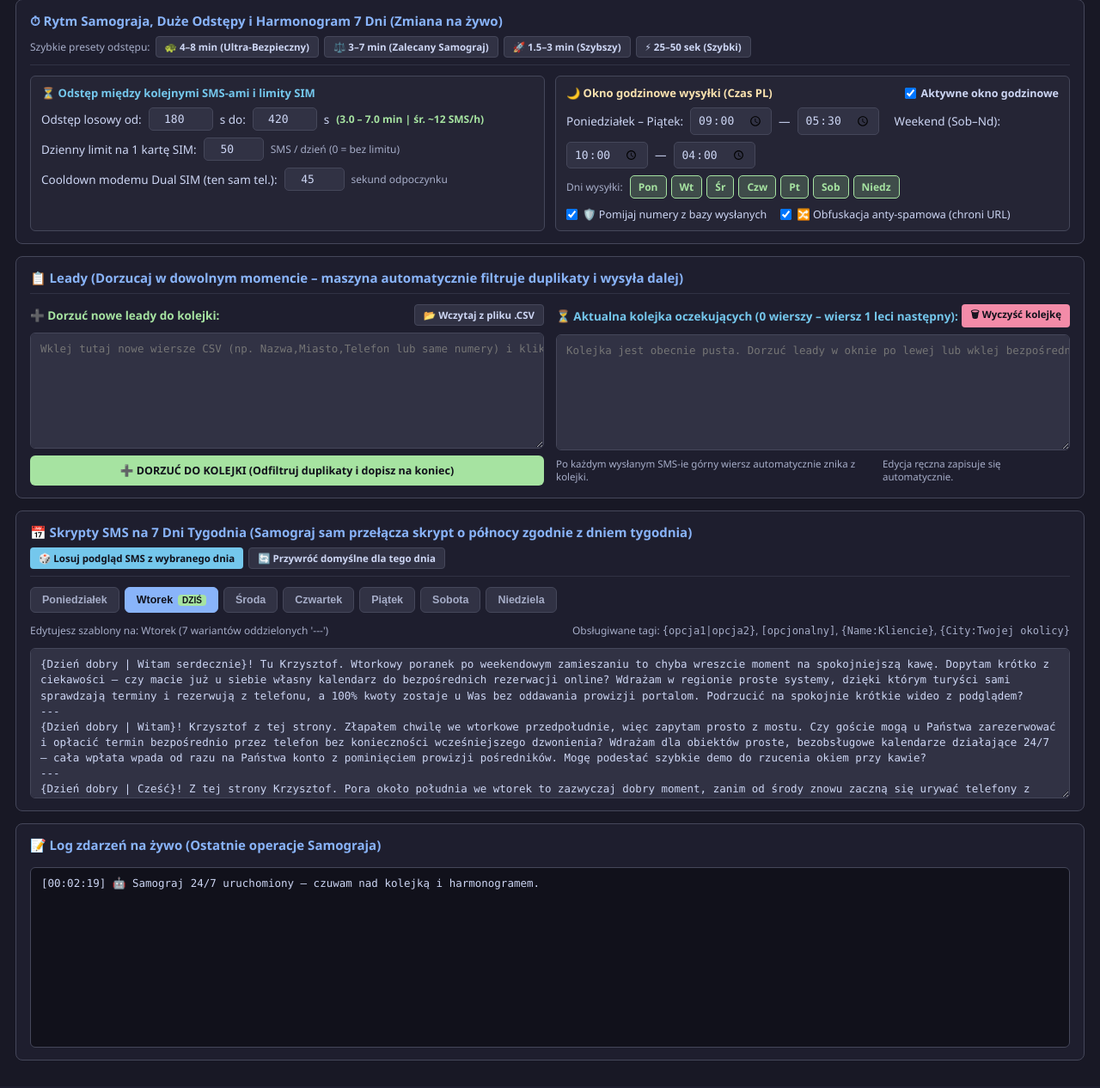
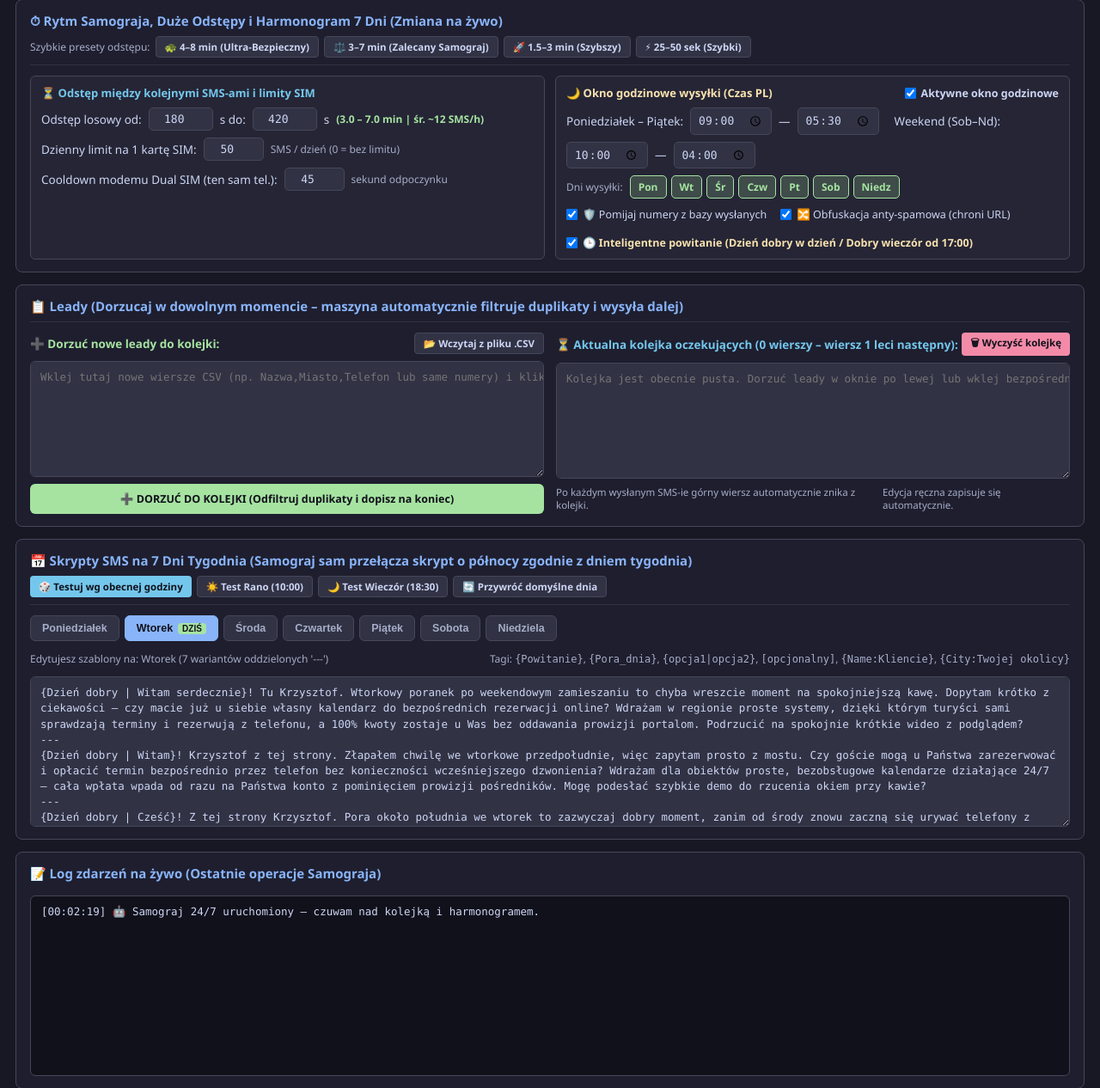
Before and after one commit to foliowiecsztywnygit/sms-sender, a FastAPI app: page / in a window 1280 px wide. Shown: the part 533-1799 px from the top of the page at 86% size. Before the commit the page ends 1767 px from the top, so only its background shows below. Run offline with FastAPI, Linux system fonts and the light colour scheme.

Commit message:
Dodano inteligentny dobor powitania (Dzien dobry / Dobry wieczor od 17:00 oraz auto-adaptacje pory dnia)

```diff
--- a/web_app/app.py
+++ b/web_app/app.py
@@ -241,6 +241,7 @@ state = {
     # Opcje anty-spam i duplikaty
     "obfuscation_enabled": True,
     "skip_duplicates": True,
+    "smart_greeting_enabled": True,  # Automatyczny dobór: Dzień dobry (w dzień) / Dobry wieczór (od 17:00)
     # Statystyki dzienne i całkowite
     "stats_date": "",
     "sent_today_total": 0,
@@ -442,6 +443,104 @@ def parse_csv_line(line: str) -> dict | None:
 
 
 # ──────────────────────────────────────────────
+# INTELIGENTNE POWITANIA I ADAPTACJA DO PORY DNIA
+# ──────────────────────────────────────────────
+DAYS_STEMS = {
+    "poniedziałek": ("poniedziałkowy", "poniedziałkowe", "poniedziałkowym"),
+    "wtorek": ("wtorkowy", "wtorkowe", "wtorkowym"),
+    "środa": ("środowy", "środowe", "środowym"),
+    "czwartek": ("czwartkowy", "czwartkowe", "czwartkowym"),
+    "piątek": ("piątkowy", "piątkowe", "piątkowym"),
+    "sobota": ("sobotni", "sobotnie", "sobotnim"),
+    "niedziela": ("niedzielny", "niedzielne", "niedzielnym"),
+}
+
+def get_time_of_day_context(dt: datetime | None = None) -> dict:
+    if dt is None:
+        dt = now_pl()
+    hour = dt.hour
+    minute = dt.minute
+    total_min = hour * 60 + minute
+
+    # Rano: do 12:00, Popołudnie: 12:00 - 17:00, Wieczór: od 17:00
+    if total_min < 12 * 60:
+        greetings = ["Dzień dobry", "Witam serdecznie", "Witam", "Cześć"]
+        pora_dnia = "przedpołudnie"
+        pora_opis = "poranek"
+    elif total_min < 17 * 60:
+        greetings = ["Dzień dobry", "Witam serdecznie", "Witam", "Cześć"]
+        pora_dnia = "popołudnie"
+        pora_opis = "popołudnie"
+    else:
+        # Od 17:00 (wieczór)
+        greetings = ["Dobry wieczór", "Witam serdecznie", "Witam", "Cześć"]
+        pora_dnia = "wieczór"
+        pora_opis = "wieczór"
+
+    return {
+        "dt": dt,
+        "hour": hour,
+        "is_evening": total_min >= 17 * 60,
+        "is_afternoon": 12 * 60 <= total_min < 17 * 60,
+        "greetings": greetings,
+        "greeting": random.choice(greetings),
+        "pora_dnia": pora_dnia,
+        "pora_opis": pora_opis,
+    }
+
+
+def adapt_time_of_day(text: str, dt: datetime | None = None) -> str:
+    """
+    Automatycznie dostosowuje powitania i kontekstowe pory dnia w tekście:
+    - Od 17:00: zamienia 'Dzień dobry' na 'Dobry wieczór' oraz 'poranek'/'przedpołudnie' na 'wieczór'.
+    - Przed 17:00: zamienia ewentualny 'Dobry wieczór' na 'Dzień dobry'.
+    - W godzinach popołudniowych (12:00-17:00): zamienia zwroty poranne na 'popołudnie'.
+    """
+    tod = get_time_of_day_context(dt)
+    is_evening = tod["is_evening"]
+    is_afternoon = tod["is_afternoon"]
+
+    def _replace_keep_case(pattern: str, replacement: str, string: str) -> str:
+        def _cb(m):
+            matched = m.group(0)
+            rep = replacement
+            if matched and matched[0].isupper():
+                rep = rep[0].upper() + rep[1:]
+            return rep
+        return re.sub(pattern, _cb, string, flags=re.IGNORECASE)
+
+    # 1. Adaptacja bezpośrednich powitań
+    if is_evening:
+        text = _replace_keep_case(r"\b[Dd]zień dobry\b", "Dobry wieczór", text)
+    else:
+        text = _replace_keep_case(r"\b[Dd]obry wieczór\b", "Dzień dobry", text)
+
+    # 2. Zwroty z dniami tygodnia (np. wtorkowy poranek -> wtorkowy wieczór)
+    for _, (masc, neut, _) in DAYS_STEMS.items():
+        if is_evening:
+            text = _replace_keep_case(rf"\b{masc}\s+poranek\b", f"{masc} wieczór", text)
+            text = _replace_keep_case(rf"\bwe?\s+{neut}\s+przedpołudnie\b", f"w ten {masc} wieczór", text)
+            text = _replace_keep_case(rf"\b{neut}\s+przedpołudnie\b", f"{masc} wieczór", text)
+            text = _replace_keep_case(rf"\b{neut}\s+popołudnie\b", f"{masc} wieczór", text)
+        elif is_afternoon:
+            text = _replace_keep_case(rf"\b{masc}\s+poranek\b", f"{neut} popołudnie", text)
+            text = _replace_keep_case(rf"\bwe?\s+{neut}\s+przedpołudnie\b", f"w {neut} popołudnie", text)
+            text = _replace_keep_case(rf"\b{neut}\s+przedpołudnie\b", f"{neut} popołudnie", text)
+
+    if is_evening:
+        text = _replace_keep_case(r"\b(o|około|koło)\s+południa\b", "wieczorem", text)
+        text = _replace_keep_case(r"\bwe?\s+przedpołudnie\b", "wieczorem", text)
+        text = _replace_keep_case(r"\bporann(e|ych)\s+sprawy\b", "dzisiejsze sprawy", text)
+        text = _replace_keep_case(r"\bporanną kawę\b", "wieczorną herbatę", text)
+        text = _replace_keep_case(r"\bprzy kawie\b", "wieczorem", text)
+    elif is_afternoon:
+        text = _replace_keep_case(r"\bporann(e|ych)\s+sprawy\b", "dzisiejsze sprawy", text)
+        text = _replace_keep_case(r"\bporanną kawę\b", "popołudniową kawę", text)
+
+    return text
+
+
+# ──────────────────────────────────────────────
 # ZAAWANSOWANY SPINTAX I BEZPIECZNA OBFUSKACJA
 # ──────────────────────────────────────────────
 def resolve_spintax(text: str, context: dict | None = None) -> str:
@@ -450,6 +549,8 @@ def resolve_spintax(text: str, context: dict | None = None) -> str:
 
     name = context.get("name", "").strip()
     city = context.get("city", "").strip()
+    dt = context.get("dt") or now_pl()
+    tod = get_time_of_day_context(dt)
 
     def replace_var(m):
         var_name = m.group(1).lower()
@@ -461,6 +562,11 @@ def resolve_spintax(text: str, context: dict | None = None) -> str:
         return m.group(0)
 
     text = re.sub(r"\{(Name|City)(?::([^}]*))?\}", replace_var, text, flags=re.IGNORECASE)
+
+    # Dynamiczne tagi pory dnia i powitania: {Powitanie}, {Greeting}, {Pora_dnia}, {Pora_opis}
+    text = re.sub(r"\{(Powitanie|Greeting)\}", lambda m: tod["greeting"], text, flags=re.IGNORECASE)
+    text = re.sub(r"\{(Pora_dnia|Time_of_day)\}", lambda m: tod["pora_dnia"], text, flags=re.IGNORECASE)
+    text = re.sub(r"\{(Pora_opis)\}", lambda m: tod["pora_opis"], text, flags=re.IGNORECASE)
 
     def replace_rand_num(m):
         try:
@@ -505,7 +611,14 @@ def resolve_spintax(text: str, context: dict | None = None) -> str:
         loops += 1
 
     lines = [re.sub(r"[ \t]{2,}", " ", l).strip() for l in text.splitlines()]
-    return "\n".join(lines)
+    result = "\n".join(lines)
+
+    # Automatyczna adaptacja powitań i pory dnia (jeśli opcja włączona)
+    smart_greeting = context.get("smart_greeting", state.get("smart_greeting_enabled", True))
+    if smart_greeting:
+        result = adapt_time_of_day(result, dt)
+
+    return result
 
 
 def apply_obfuscation(text: str) -> str:
@@ -778,7 +891,7 @@ def worker_loop():
             sim_step = int(state.get("sim_step", 0))
 
         base_tpl = random.choice(templates_list)
-        text_spun = resolve_spintax(base_tpl, {"name": parsed["name"], "city": parsed["city"]})
+        text_spun = resolve_spintax(base_tpl, {"name": parsed["name"], "city": parsed["city"], "dt": dt_now})
         final_text = apply_obfuscation(text_spun) if obfuscate else text_spun
 
         sim_info = active_sims[sim_step % len(active_sims)]
@@ -991,6 +1104,7 @@ async def get_state():
             "active_days": state.get("active_days", [0, 1, 2, 3, 4, 5, 6]),
             "obfuscation_enabled": state.get("obfuscation_enabled", True),
             "skip_duplicates": state.get("skip_duplicates", True),
+            "smart_greeting_enabled": state.get("smart_greeting_enabled", True),
             "sent_today_total": state.get("sent_today_total", 0),
             "sent_today_per_sim": state.get("sent_today_per_sim", {}),
             "sent_total_all_time": state.get("sent_total_all_time", len(sent_numbers_set)),
@@ -1047,6 +1161,8 @@ async def save_config(request: Request):
             state["obfuscation_enabled"] = bool(data["obfuscation_enabled"])
         if "skip_duplicates" in data:
             state["skip_duplicates"] = bool(data["skip_duplicates"])
+        if "smart_greeting_enabled" in data:
+            state["smart_greeting_enabled"] = bool(data["smart_greeting_enabled"])
 
     save_state()
     return {"status": "ok"}
@@ -1331,7 +1447,20 @@ async def test_spintax(request: Request):
         return {"status": "error", "message": "Brak szablonów SMS w tym dniu."}
 
     tpl = random.choice(templates_list)
-    sample_context = {"name": data.get("name", "Willa Panorama"), "city": data.get("city", "Zakopane")}
+    test_dt = now_pl()
+    if "hour" in data and str(data["hour"]).isdigit():
+        try:
+            test_dt = test_dt.replace(hour=int(data["hour"]), minute=int(data.get("minute", 0)))
+        except ValueError:
+            pass
+
+    tod = get_time_of_day_context(test_dt)
+    sample_context = {
+        "name": data.get("name", "Willa Panorama"),
+        "city": data.get("city", "Zakopane"),
+        "dt": test_dt,
+        "smart_greeting": bool(data.get("smart_greeting", state.get("smart_greeting_enabled", True))),
+    }
     spun = resolve_spintax(tpl, sample_context)
     obfuscated = apply_obfuscation(spun) if state.get("obfuscation_enabled", True) else spun
     return {
@@ -1341,4 +1470,7 @@ async def test_spintax(request: Request):
         "spun": spun,
         "final": obfuscated,
         "char_count": len(obfuscated),
+        "simulated_time": test_dt.strftime("%H:%M"),
+        "is_evening": tod["is_evening"],
+        "pora_dnia": tod["pora_dnia"],
     }
--- a/web_app/templates/index.html
+++ b/web_app/templates/index.html
@@ -643,12 +643,15 @@
                         </div>
                     </div>
 
-                    <div class="settings-row" style="margin-top: 2px; gap: 16px;">
+                    <div class="settings-row" style="margin-top: 2px; gap: 16px; flex-wrap: wrap;">
                         <label style="display: inline-flex; align-items: center; gap: 6px; cursor: pointer; font-size: 12.5px;">
                             <input type="checkbox" id="skipDuplicates" checked> 🛡️ Pomijaj numery z bazy wysłanych
                         </label>
                         <label style="display: inline-flex; align-items: center; gap: 6px; cursor: pointer; font-size: 12.5px;">
                             <input type="checkbox" id="obfuscationEnabled" checked> 🔀 Obfuskacja anty-spamowa (chroni URL)
+                        </label>
+                        <label style="display: inline-flex; align-items: center; gap: 6px; cursor: pointer; font-size: 12.5px; color: var(--accent-yellow); font-weight: 600;">
+                            <input type="checkbox" id="smartGreetingEnabled" checked> 🕒 Inteligentne powitanie (Dzień dobry w dzień / Dobry wieczór od 17:00)
                         </label>
                     </div>
                 </div>
@@ -701,9 +704,11 @@
                 <div class="section-title">
                     <span>📅 Skrypty SMS na 7 Dni Tygodnia (Samograj sam przełącza skrypt o północy zgodnie z dniem tygodnia)</span>
                 </div>
-                <div style="display: flex; gap: 6px;">
-                    <button class="btn btn-skip btn-sm" onclick="testCurrentDaySpintax()">🎲 Losuj podgląd SMS z wybranego dnia</button>
-                    <button class="btn btn-secondary btn-sm" onclick="restoreDayTemplates()">🔄 Przywróć domyślne dla tego dnia</button>
+                <div style="display: flex; gap: 6px; flex-wrap: wrap;">
+                    <button class="btn btn-skip btn-sm" onclick="testCurrentDaySpintax()">🎲 Testuj wg obecnej godziny</button>
+                    <button class="btn btn-secondary btn-sm" onclick="testCurrentDaySpintax(10)" title="Zobacz jak tekst wygląda rano o 10:00 (Dzień dobry)">☀️ Test Rano (10:00)</button>
+                    <button class="btn btn-secondary btn-sm" onclick="testCurrentDaySpintax(18)" title="Zobacz jak tekst wygląda wieczorem po 17:00 (Dobry wieczór)">🌙 Test Wieczór (18:30)</button>
+                    <button class="btn btn-secondary btn-sm" onclick="restoreDayTemplates()">🔄 Przywróć domyślne dnia</button>
                 </div>
             </div>
 
@@ -717,9 +722,9 @@
                 <button class="tab-btn" data-day="6" onclick="selectDayTab('6')">Niedziela <span id="todayBadge6" class="tab-today-dot" style="display:none;">DZIŚ</span></button>
             </div>
 
-            <div style="font-size: 12px; color: var(--text-muted); display: flex; justify-content: space-between; align-items: center;">
+            <div style="font-size: 12px; color: var(--text-muted); display: flex; justify-content: space-between; align-items: center; flex-wrap: wrap; gap: 6px;">
                 <span id="dayTemplateInfo">Edytujesz szablony na: Poniedziałek (oddzielaj kolejne warianty linijką '---')</span>
-                <span>Obsługiwane tagi: <code>{opcja1|opcja2}</code>, <code>[opcjonalny]</code>, <code>{Name:Kliencie}</code>, <code>{City:Twojej okolicy}</code></span>
+                <span>Tagi: <code>{Powitanie}</code>, <code>{Pora_dnia}</code>, <code>{opcja1|opcja2}</code>, <code>[opcjonalny]</code>, <code>{Name:Kliencie}</code>, <code>{City:Twojej okolicy}</code></span>
             </div>
 
             <textarea id="dayTemplateEditor" style="height: 175px; white-space: pre-wrap;"></textarea>
@@ -811,6 +816,7 @@
         const weekendEnd = document.getElementById('weekendEnd');
         const skipDuplicates = document.getElementById('skipDuplicates');
         const obfuscationEnabled = document.getElementById('obfuscationEnabled');
+        const smartGreetingEnabled = document.getElementById('smartGreetingEnabled');
         const logArea = document.getElementById('logArea');
 
         function updateIntervalHumanHint() {
@@ -1055,15 +1061,20 @@
             fetchState();
         }
 
-        async function testCurrentDaySpintax() {
+        async function testCurrentDaySpintax(simulatedHour = null) {
             dailyTemplatesCache[selectedDayTab] = dayTemplateEditor.value;
+            const payload = {
+                day: selectedDayTab,
+                template: dayTemplateEditor.value,
+                smart_greeting: smartGreetingEnabled.checked
+            };
+            if (simulatedHour !== null) {
+                payload.hour = simulatedHour;
+            }
             const res = await fetch('/api/test_spintax', {
                 method: 'POST',
                 headers: { 'Content-Type': 'application/json' },
-                body: JSON.stringify({
-                    day: selectedDayTab,
-                    template: dayTemplateEditor.value
-                })
+                body: JSON.stringify(payload)
             });
             const data = await res.json();
             if (data.status === 'error') {
@@ -1072,8 +1083,9 @@
             }
             const box = document.getElementById('spintaxPreviewBox');
             box.style.display = 'block';
+            const timeTag = data.simulated_time ? ` (Godz. ${data.simulated_time} • ${data.is_evening ? '🌙 WIECZÓR' : '☀️ DZIEŃ'})` : '';
             document.getElementById('spintaxPreviewTitle').innerText =
-                `🎲 Wylosowany SMS na ${DAY_NAMES[selectedDayTab]} (spośród ${data.variants_count} wariantów):`;
+                `🎲 Wylosowany SMS na ${DAY_NAMES[selectedDayTab]}${timeTag} (wariant z ${data.variants_count}):`;
             document.getElementById('spintaxPreviewChars').innerText = `${data.char_count} znaków`;
             document.getElementById('spintaxPreviewText').innerText = data.final;
         }
@@ -1115,7 +1127,8 @@
                     weekend_end: weekendEnd.value,
                     active_days: activeDaysCache,
                     skip_duplicates: skipDuplicates.checked,
-                    obfuscation_enabled: obfuscationEnabled.checked
+                    obfuscation_enabled: obfuscationEnabled.checked,
+                    smart_greeting_enabled: smartGreetingEnabled.checked
                 };
 
                 await fetch('/api/save_config', {
@@ -1141,7 +1154,7 @@
             el.addEventListener('change', saveConfig);
         });
 
-        [scheduleEnabled, workdaysStart, workdaysEnd, weekendStart, weekendEnd, skipDuplicates, obfuscationEnabled].forEach(el => {
+        [scheduleEnabled, workdaysStart, workdaysEnd, weekendStart, weekendEnd, skipDuplicates, obfuscationEnabled, smartGreetingEnabled].forEach(el => {
             el.addEventListener('change', saveConfig);
         });
 
@@ -1236,6 +1249,9 @@
                     activeDaysCache = data.active_days || [0, 1, 2, 3, 4, 5, 6];
                     skipDuplicates.checked = !!data.skip_duplicates;
                     obfuscationEnabled.checked = !!data.obfuscation_enabled;
+                    if (data.smart_greeting_enabled !== undefined) {
+                        smartGreetingEnabled.checked = !!data.smart_greeting_enabled;
+                    }
 
                     renderDayChips();
                     updateIntervalHumanHint();
```
